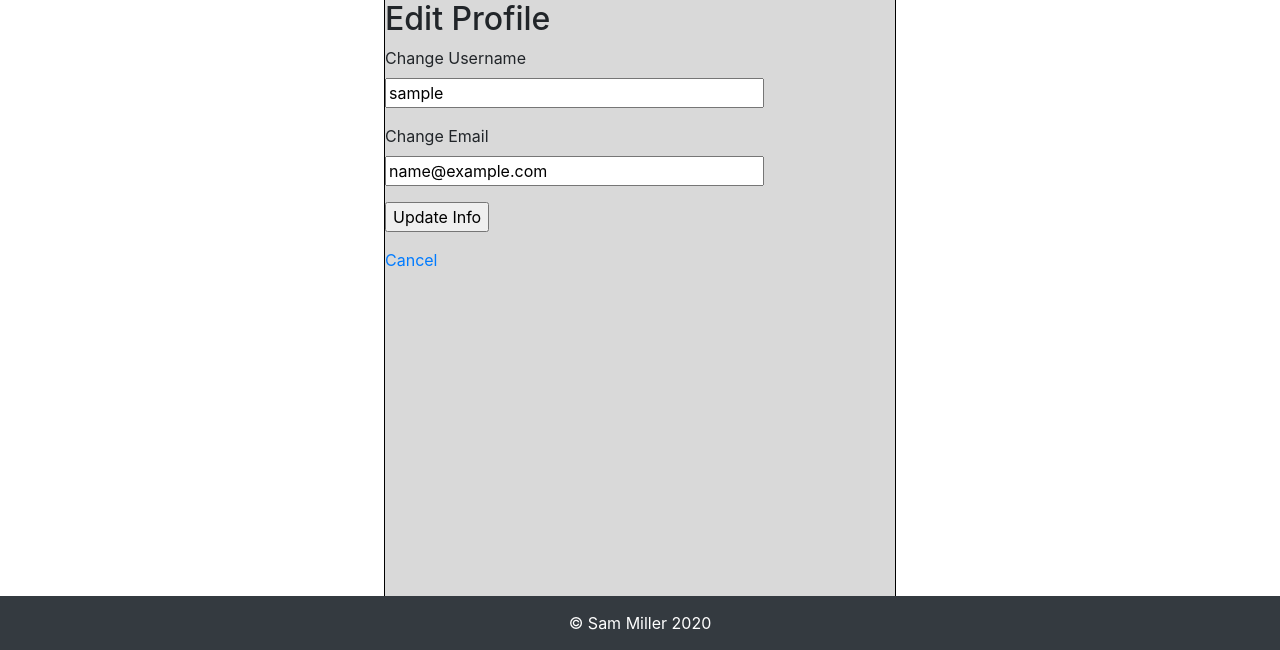
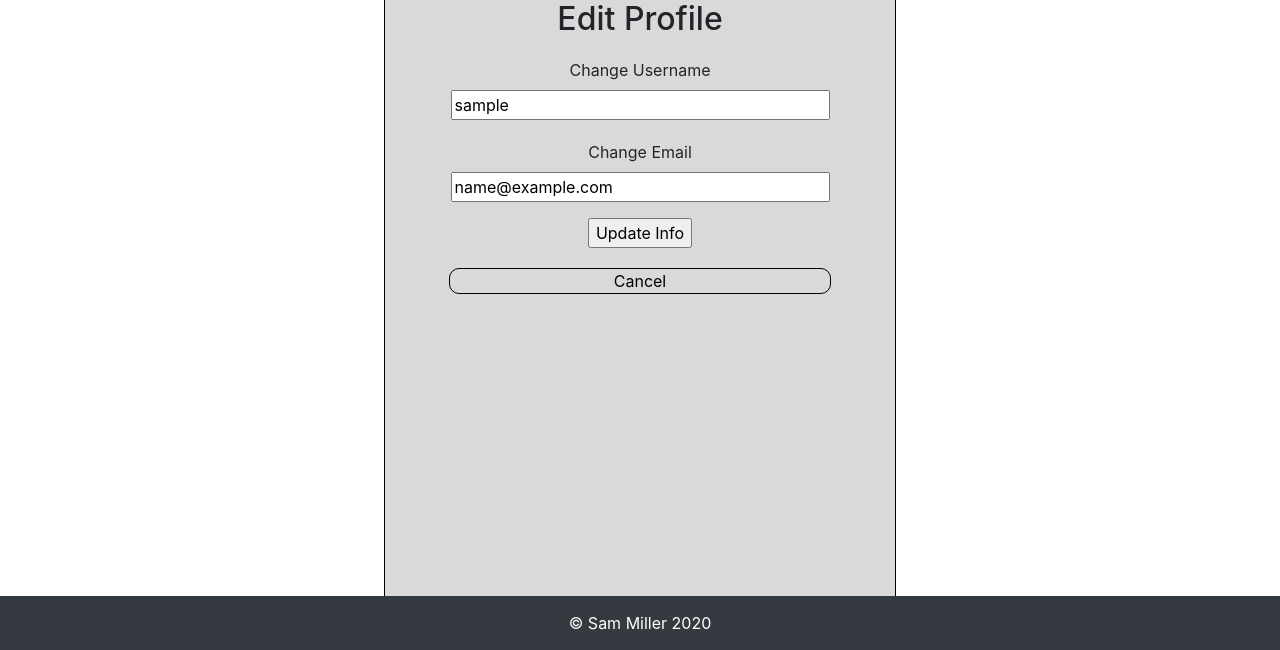
Before and after one commit to SamuelJMiller/group-scheduler, a Flask app: page /edit_profile in a window 1280 px wide. Shown: the part 150-800 px from the top of the page. Run offline with Flask 2, Linux system fonts and the light colour scheme; the visitor is signed in with stand-in values (Sample User, id 1); data comes from the database, SQL or seed files in the repository; some libraries are stand-ins or nearby versions.

Commit message:
personal profile css

```diff
--- a/app/static/styles/style.css
+++ b/app/static/styles/style.css
@@ -289,6 +289,27 @@ footer p {
     margin-bottom: 20px;
 }
 
+#edit-profile-header, #edit-username-field, #edit-email-field, #edit-submit-field, #cancel-profile-edit {
+    text-align: center;
+}
+
+#cancel-profile-edit {
+    display: block;
+    width: 75%;
+    text-align: center;
+    color: black;
+    border: 1px solid black;
+    border-radius: 10px;
+    margin-top: 20px;
+    margin-left: auto;
+    margin-right: auto;
+    margin-bottom: 20px;
+}
+
+#edit-username-field, #edit-email-field {
+    margin-top: 20px;
+}
+
 /* FRIENDS PAGE */
 
 .friend-banner-container {
```
